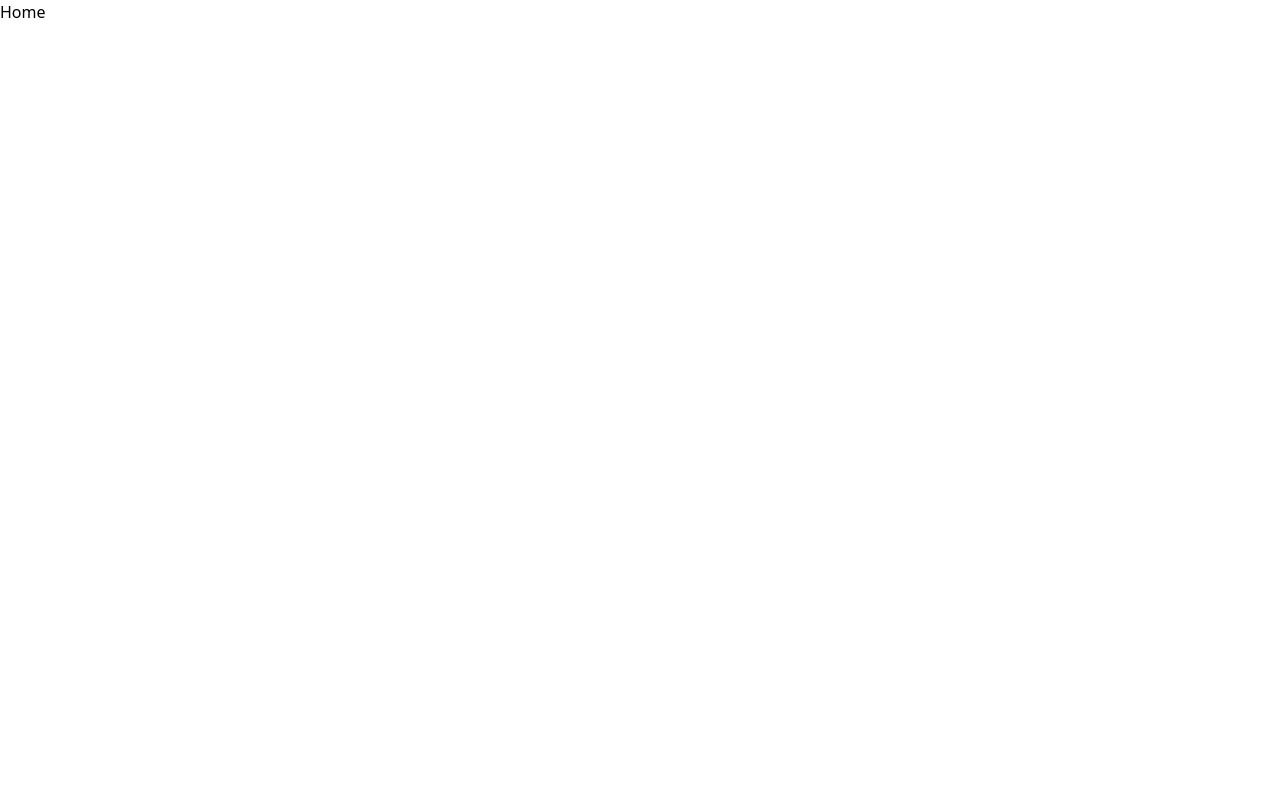
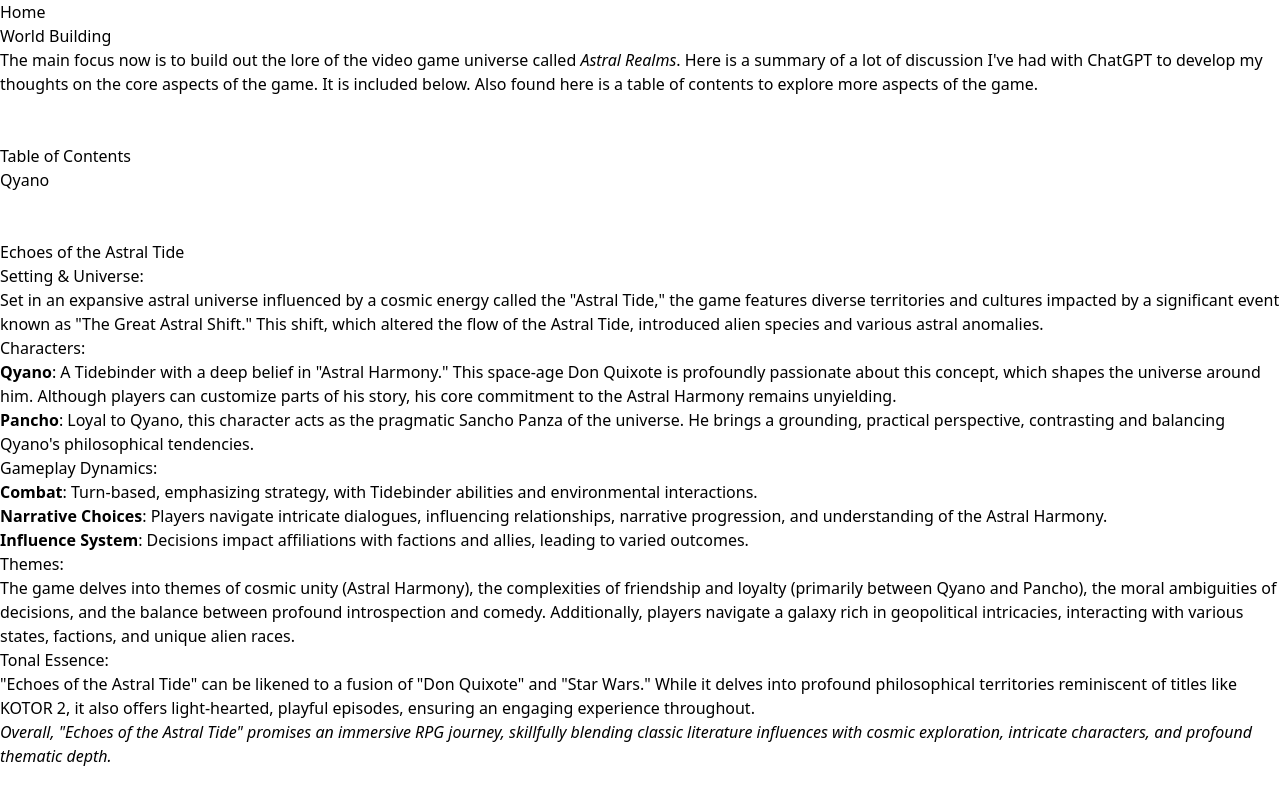
Before and after one commit to alareti/frontend, a Next.js app: page /world-building in a window 1280 px wide. Built offline with nearby package versions, Linux system fonts and the light colour scheme.

Commit message:
Update page.tsx

```diff
--- a/src/app/world-building/page.tsx
+++ b/src/app/world-building/page.tsx
@@ -1,3 +1,91 @@
+import Link from "next/link";
+
 export default function Index() {
-  return <></>;
+  return (
+    <>
+      <h1>World Building</h1>
+      <p>
+        The main focus now is to build out the lore of the video game universe
+        called <i>Astral Realms</i>. Here is a summary of a lot of discussion
+        I&apos;ve had with ChatGPT to develop my thoughts on the core aspects of
+        the game. It is included below. Also found here is a table of contents
+        to explore more aspects of the game.
+      </p>
+      <br />
+      <br />
+      <h2>Table of Contents</h2>
+      <ul>
+        <li>
+          <Link href={"./"}>Qyano</Link>
+        </li>
+      </ul>
+      <br />
+      <br />
+      <h2>Echoes of the Astral Tide</h2>
+      <h3>Setting & Universe:</h3>
+      <p>
+        Set in an expansive astral universe influenced by a cosmic energy called
+        the &quot;Astral Tide,&quot; the game features diverse territories and
+        cultures impacted by a significant event known as &quot;The Great Astral
+        Shift.&quot; This shift, which altered the flow of the Astral Tide,
+        introduced alien species and various astral anomalies.
+      </p>
+      <h3>Characters:</h3>
+      <ul>
+        <li>
+          <strong>Qyano</strong>: A Tidebinder with a deep belief in
+          &quot;Astral Harmony.&quot; This space-age Don Quixote is profoundly
+          passionate about this concept, which shapes the universe around him.
+          Although players can customize parts of his story, his core commitment
+          to the Astral Harmony remains unyielding.
+        </li>
+        <li>
+          <strong>Pancho</strong>: Loyal to Qyano, this character acts as the
+          pragmatic Sancho Panza of the universe. He brings a grounding,
+          practical perspective, contrasting and balancing Qyano&apos;s
+          philosophical tendencies.
+        </li>
+      </ul>
+      <h3>Gameplay Dynamics:</h3>
+      <ol>
+        <li>
+          <strong>Combat</strong>: Turn-based, emphasizing strategy, with
+          Tidebinder abilities and environmental interactions.
+        </li>
+        <li>
+          <strong>Narrative Choices</strong>: Players navigate intricate
+          dialogues, influencing relationships, narrative progression, and
+          understanding of the Astral Harmony.
+        </li>
+        <li>
+          <strong>Influence System</strong>: Decisions impact affiliations with
+          factions and allies, leading to varied outcomes.
+        </li>
+      </ol>
+      <h3>Themes:</h3>
+      <p>
+        The game delves into themes of cosmic unity (Astral Harmony), the
+        complexities of friendship and loyalty (primarily between Qyano and
+        Pancho), the moral ambiguities of decisions, and the balance between
+        profound introspection and comedy. Additionally, players navigate a
+        galaxy rich in geopolitical intricacies, interacting with various
+        states, factions, and unique alien races.
+      </p>
+      <h3>Tonal Essence:</h3>
+      <p>
+        &quot;Echoes of the Astral Tide&quot; can be likened to a fusion of
+        &quot;Don Quixote&quot; and &quot;Star Wars.&quot; While it delves into
+        profound philosophical territories reminiscent of titles like KOTOR 2,
+        it also offers light-hearted, playful episodes, ensuring an engaging
+        experience throughout.
+      </p>
+      <p>
+        <em>
+          Overall, &quot;Echoes of the Astral Tide&quot; promises an immersive
+          RPG journey, skillfully blending classic literature influences with
+          cosmic exploration, intricate characters, and profound thematic depth.
+        </em>
+      </p>
+    </>
+  );
 }
```
